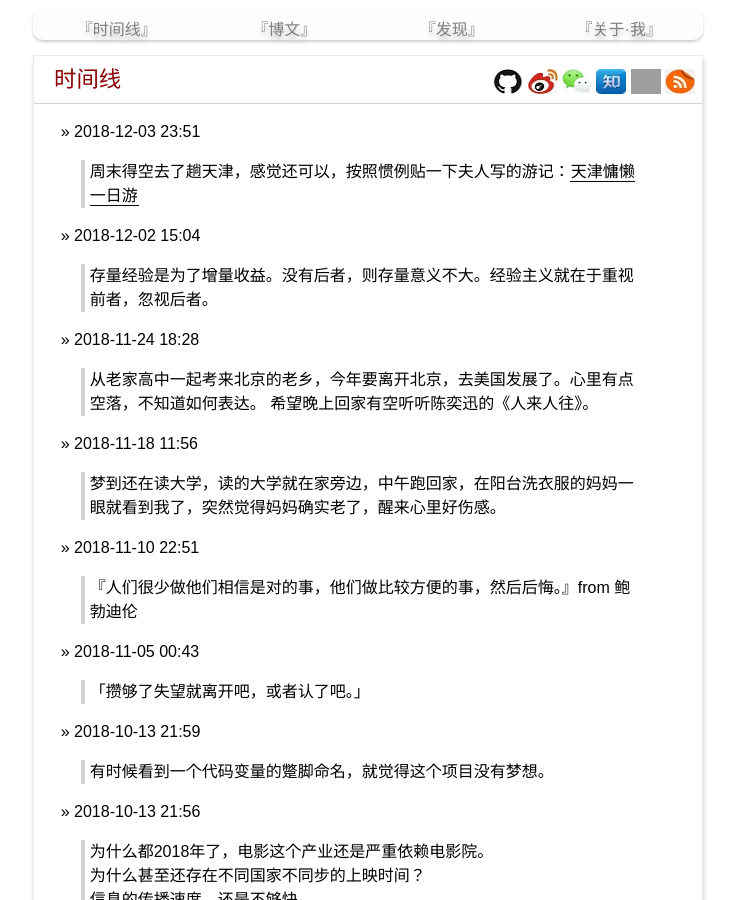
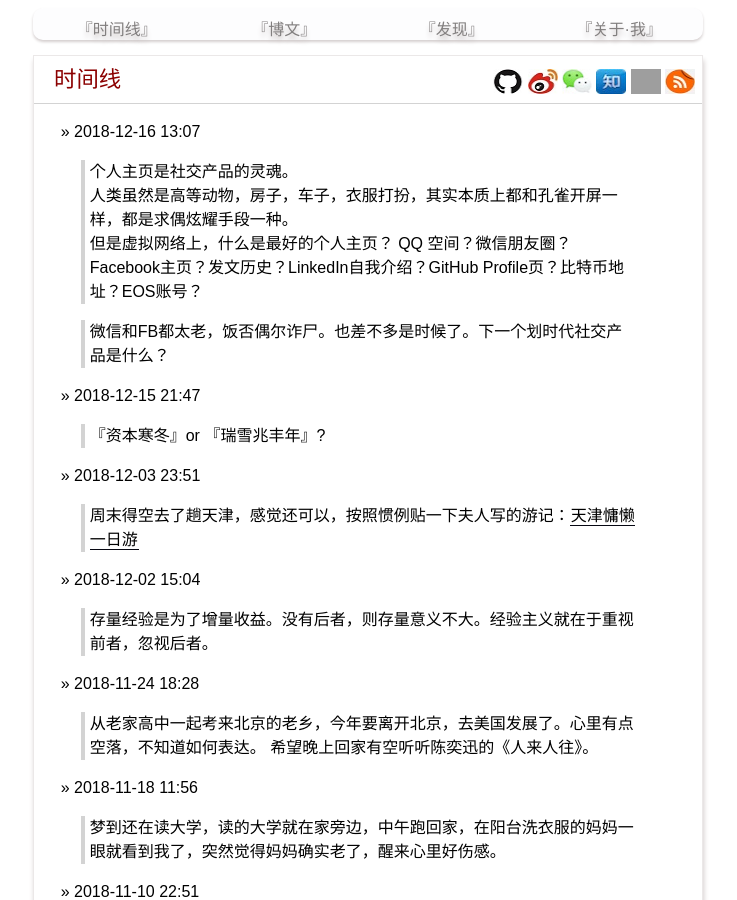
Before and after one commit to yanyiwu/blog, a Jekyll site: the page built from index.md, in a window 1280 px wide and 900 px high. Shown: the whole window, without its empty margins (272-1009 px from the left). Built offline with Jekyll 4.4.1, drawn with Linux system fonts in a browser that asks for light colours; Markdown is read by kramdown in place of the engine named in the settings; comment, search, counter and statistics services are not loaded; grey boxes are pictures that could not be loaded.

Commit message:
[moment] social age

```diff
--- a/index.md
+++ b/index.md
@@ -2,6 +2,19 @@
 layout: posting
 title: 时间线
 ---
+
+&raquo; 2018-12-16 13:07
+
+> 个人主页是社交产品的灵魂。
+> 人类虽然是高等动物，房子，车子，衣服打扮，其实本质上都和孔雀开屏一样，都是求偶炫耀手段一种。
+> 但是虚拟网络上，什么是最好的个人主页？
+> QQ 空间？微信朋友圈？Facebook主页？发文历史？LinkedIn自我介绍？GitHub Profile页？比特币地址？EOS账号？
+
+> 微信和FB都太老，饭否偶尔诈尸。也差不多是时候了。下一个划时代社交产品是什么？
+
+&raquo; 2018-12-15 21:47
+
+> 『资本寒冬』or 『瑞雪兆丰年』?
 
 &raquo; 2018-12-03 23:51
 
```
